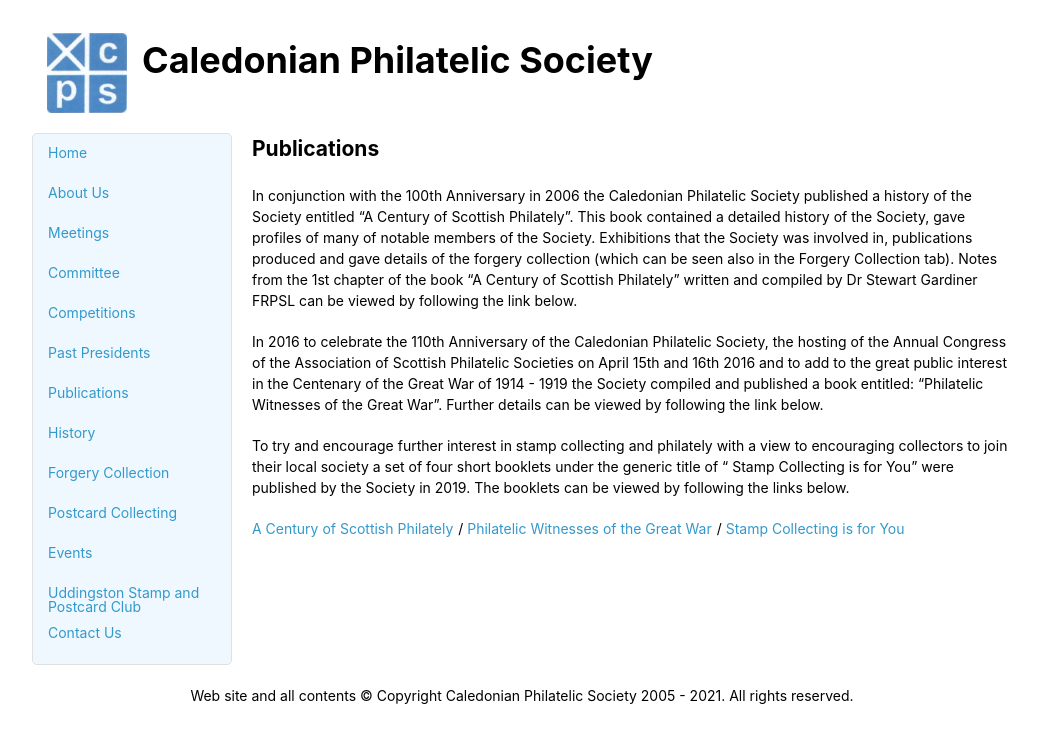
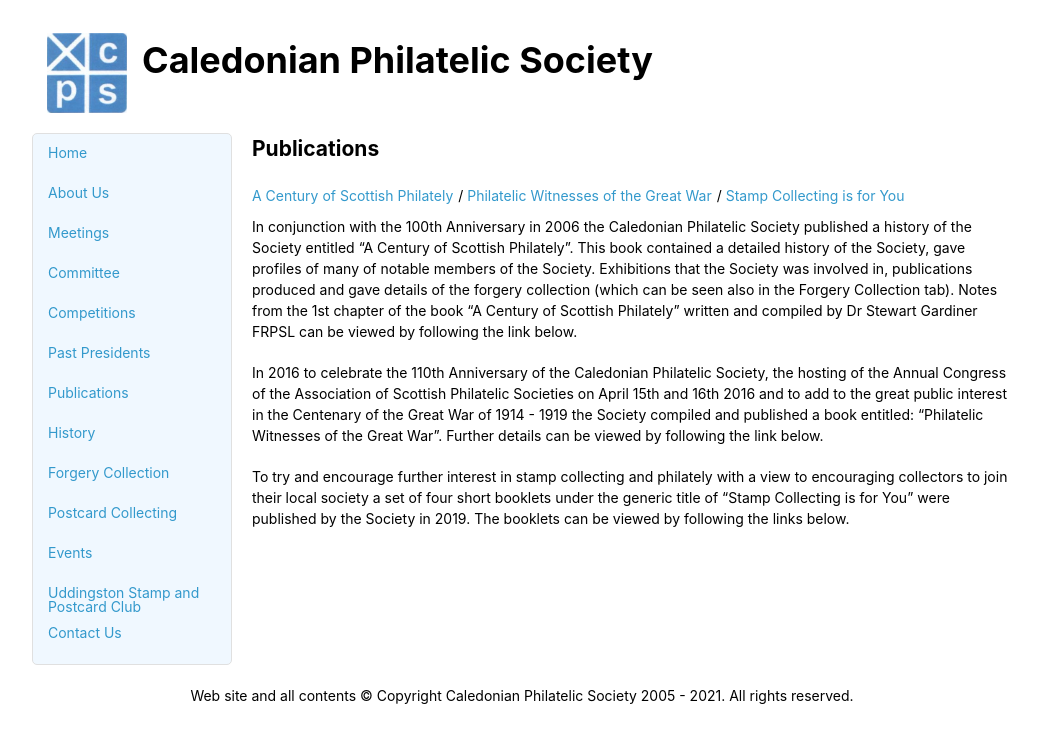
Before and after one commit to astalker/caledonian-stamps, a Jekyll site: the page built from publications.md, in a window 1280 px wide. Shown: the top 743 px of the page, without its empty margins (118-1156 px from the left). Built offline with Jekyll 4.4.1, drawn with Linux system fonts in a browser that asks for light colours; our own code applies the rules of GitHub Pages for plain Markdown files.

Commit message:
Add new pages

```diff
--- a/publications.md
+++ b/publications.md
@@ -1,8 +1,9 @@
 ## Publications
-In conjunction with the 100th Anniversary in 2006 the Caledonian Philatelic Society published a history of the Society entitled “A Century of Scottish Philately”. This book contained a detailed history of the Society, gave profiles of many of notable members of the Society. Exhibitions that the Society was involved in, publications produced and gave details of the forgery collection (which can be seen also in the Forgery Collection tab). Notes from the 1st chapter of the book “A Century of Scottish Philately” written and compiled by Dr Stewart Gardiner FRPSL can be viewed by following the link below.
-
-In 2016 to celebrate the 110th Anniversary of the Caledonian Philatelic Society, the hosting of the Annual Congress of the Association of Scottish Philatelic Societies on April 15th and 16th 2016 and to add to the great public interest in the Centenary of the Great War of 1914 - 1919 the Society compiled and published a book entitled: “Philatelic Witnesses of the Great War”. Further details can be viewed by following the link below.
-
-To try and encourage further interest in stamp collecting and philately with a view to encouraging collectors to join their local society a set of four short booklets under the generic title of “ Stamp Collecting is for You” were  published by the Society in 2019. The booklets can be viewed by following the links below.
 
 {% include publications-menu.html %}
+
+In conjunction with the 100th Anniversary in 2006 the Caledonian Philatelic Society published a history of the Society entitled "A Century of Scottish Philately". This book contained a detailed history of the Society, gave profiles of many of notable members of the Society. Exhibitions that the Society was involved in, publications produced and gave details of the forgery collection (which can be seen also in the Forgery Collection tab). Notes from the 1st chapter of the book "A Century of Scottish Philately" written and compiled by Dr Stewart Gardiner FRPSL can be viewed by following the link below.
+
+In 2016 to celebrate the 110th Anniversary of the Caledonian Philatelic Society, the hosting of the Annual Congress of the Association of Scottish Philatelic Societies on April 15th and 16th 2016 and to add to the great public interest in the Centenary of the Great War of 1914 - 1919 the Society compiled and published a book entitled: "Philatelic Witnesses of the Great War". Further details can be viewed by following the link below.
+
+To try and encourage further interest in stamp collecting and philately with a view to encouraging collectors to join their local society a set of four short booklets under the generic title of "Stamp Collecting is for You" were  published by the Society in 2019. The booklets can be viewed by following the links below.
```
Also changed, not shown: 110th-anniversary.md (added, +6 -0 lines), 2500th-meeting.md (added, +5 -0 lines), history.md (+3 -2 lines), 1 other file.
